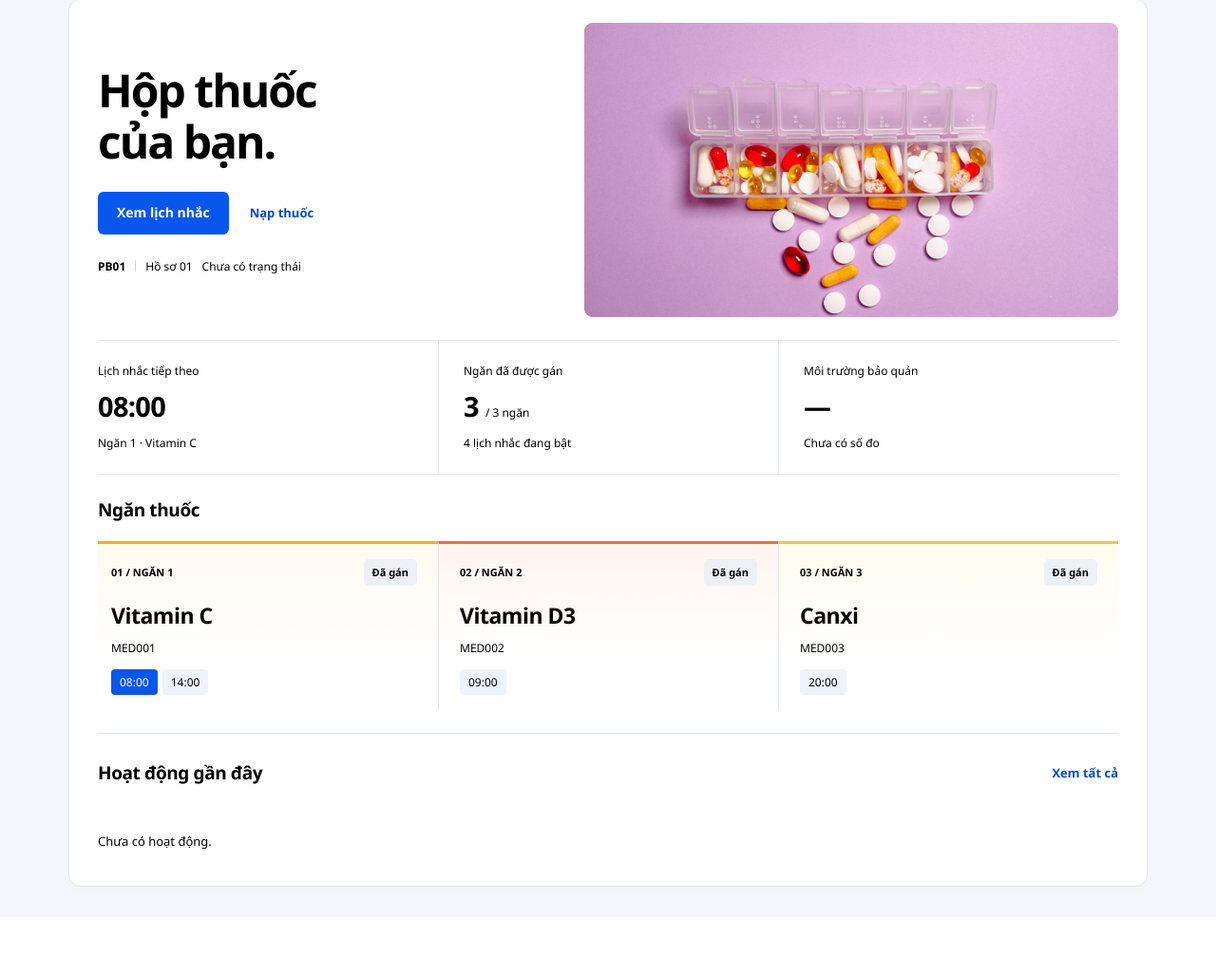
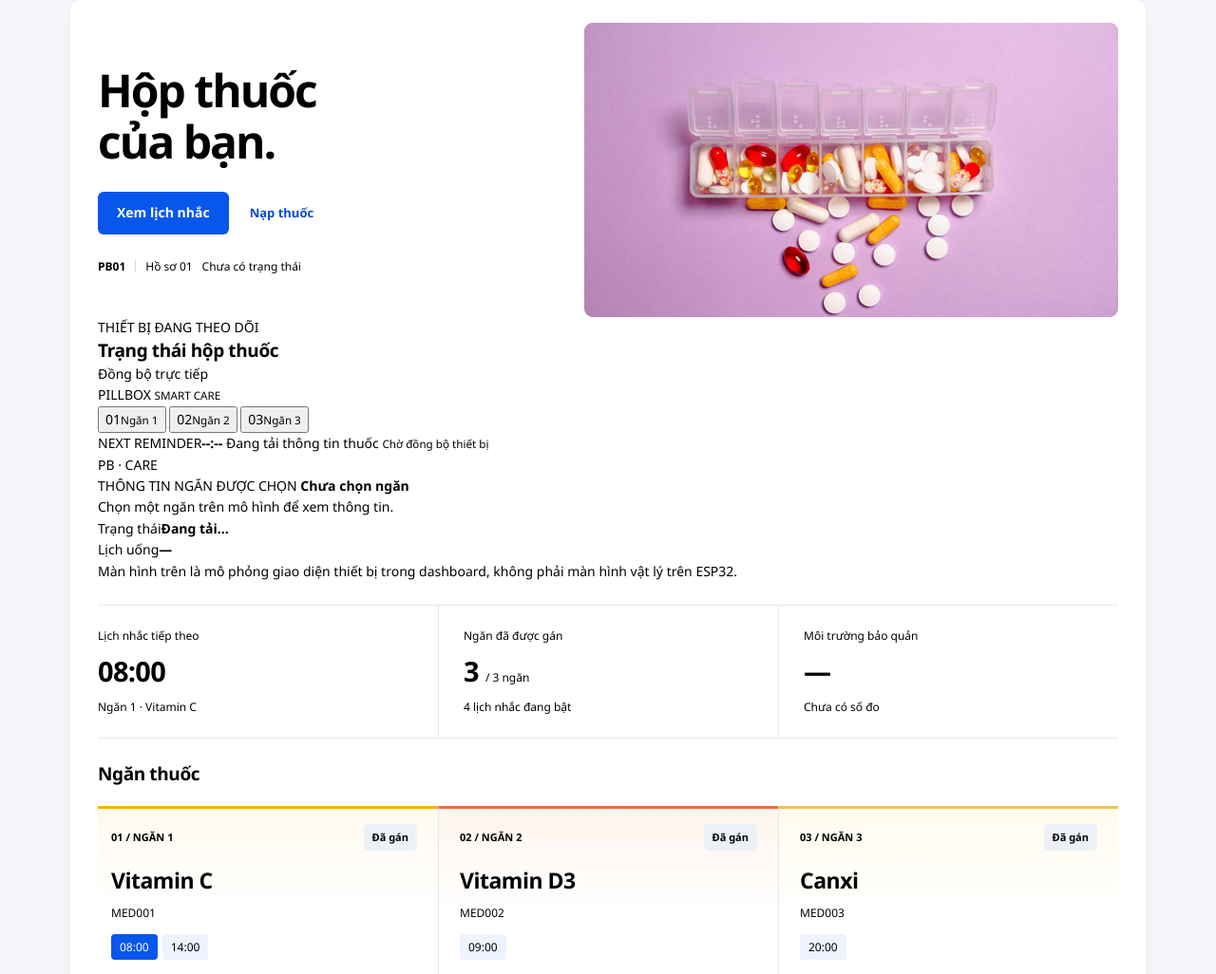
Before and after one commit to Mei-iwi/Pill_Box, a Flask app: page / in a window 1280 px wide. Shown: the part 151-1177 px from the top of the page at 95% size. Before the commit the page ends 1086 px from the top, so only its background shows below. Run offline with Flask 3, Linux system fonts and the light colour scheme; data comes from the database, SQL or seed files in the repository; data that the repository does not hold is empty.

Commit message:
Redesign dashboard structure with smart pillbox model and barcode scanner

```diff
--- a/gateway/templates/dashboard.html
+++ b/gateway/templates/dashboard.html
@@ -42,6 +42,39 @@
           </div>
           <div class="hero-art"><img src="/static/images/pill-organizer.jpg" alt="Hộp chia thuốc" width="1400" height="933" fetchpriority="high"></div>
         </section>
+        <section class="device-stage" aria-labelledby="device-stage-title">
+          <div class="device-stage-heading">
+            <div><span class="eyebrow">THIẾT BỊ ĐANG THEO DÕI</span><h2 id="device-stage-title">Trạng thái hộp thuốc</h2></div>
+            <span class="live-indicator"><i></i> Đồng bộ trực tiếp</span>
+          </div>
+          <div class="device-stage-layout">
+            <div class="pillbox-render" aria-label="Mô hình hộp thuốc 3D gồm ba ngăn">
+              <div class="pillbox-lid"><span>PILLBOX <small>SMART CARE</small></span></div>
+              <div class="pillbox-body">
+                <button class="pill-compartment compartment-one" data-pill-slot="1" aria-label="Chọn ngăn thuốc 1"><span class="compartment-index">01</span><span class="pill-shapes"><i></i><i></i><i></i></span><small id="model-slot-1">Ngăn 1</small></button>
+                <button class="pill-compartment compartment-two" data-pill-slot="2" aria-label="Chọn ngăn thuốc 2"><span class="compartment-index">02</span><span class="pill-shapes"><i></i><i></i><i></i></span><small id="model-slot-2">Ngăn 2</small></button>
+                <button class="pill-compartment compartment-three" data-pill-slot="3" aria-label="Chọn ngăn thuốc 3"><span class="compartment-index">03</span><span class="pill-shapes"><i></i><i></i><i></i></span><small id="model-slot-3">Ngăn 3</small></button>
+              </div>
+              <div class="pillbox-front">
+                <div class="virtual-display" aria-live="polite">
+                  <span class="display-kicker">NEXT REMINDER</span><strong id="model-display-time">--:--</strong>
+                  <span id="model-display-medication">Đang tải thông tin thuốc</span>
+                  <small id="model-display-slot">Chờ đồng bộ thiết bị</small>
+                </div>
+                <span class="front-mark">PB · CARE</span>
+              </div>
+            </div>
+            <aside class="device-readout">
+              <span class="eyebrow">THÔNG TIN NGĂN ĐƯỢC CHỌN</span>
+              <strong id="model-selected-name">Chưa chọn ngăn</strong>
+              <p id="model-selected-code">Chọn một ngăn trên mô hình để xem thông tin.</p>
+              <div class="readout-rule"></div>
+              <div class="readout-row"><span>Trạng thái</span><strong id="model-selected-state">Đang tải…</strong></div>
+              <div class="readout-row"><span>Lịch uống</span><strong id="model-selected-time">—</strong></div>
+              <p class="model-disclaimer">Màn hình trên là mô phỏng giao diện thiết bị trong dashboard, không phải màn hình vật lý trên ESP32.</p>
+            </aside>
+          </div>
+        </section>
         <section class="metrics" aria-label="Thông tin nhanh">
           <article class="metric"><span class="metric-label">Lịch nhắc tiếp theo</span><strong id="next-time">—</strong><span id="next-reminder" class="metric-note">Đang tải lịch nhắc</span></article>
           <article class="metric"><span class="metric-label">Ngăn đã được gán</span><strong id="assigned-count">—<small>/ 3 ngăn</small></strong><span id="assignment-note" class="metric-note">Đang tải thông tin</span></article>
@@ -77,10 +110,17 @@
         <img class="refill-photo" src="/static/images/medication-container.jpg" alt="Hộp đựng và sắp xếp thuốc" width="1200" height="800" loading="lazy">
         <div class="section-heading"><div><h2>Xác minh thuốc</h2></div></div>
         <form id="refill-form" onsubmit="verifyRefill(event)">
-          <div class="form-grid"><label id="actor-field">Mã người chăm sóc<input id="actor" value="NURSE01" required autocomplete="off"></label><label>Mã người dùng<input id="patient" value="P001" required autocomplete="off"></label><label>Ngăn thuốc<select id="slot"><option value="1">Ngăn 1</option><option value="2">Ngăn 2</option><option value="3">Ngăn 3</option></select></label><label>Mã trên bao bì<input id="medication" placeholder="Nhập hoặc quét mã" required autocomplete="off"></label></div>
+          <div class="form-grid"><label id="actor-field">Mã người chăm sóc<input id="actor" value="NURSE01" required autocomplete="off"></label><label>Mã người dùng<input id="patient" value="P001" required autocomplete="off"></label><label>Ngăn thuốc<select id="slot"><option value="1">Ngăn 1</option><option value="2">Ngăn 2</option><option value="3">Ngăn 3</option></select></label><label>Mã trên bao bì
+            <div class="barcode-entry"><input id="medication" placeholder="Nhập mã hoặc quét barcode" required autocomplete="off"><button class="button secondary scan-trigger" id="scan-barcode" type="button">Quét mã</button></div>
+          </label></div>
           <div id="refill-context" class="refill-context">Hộp PB01 · Ngăn 1 · MED001</div>
           <div class="form-actions"><button class="button primary" type="submit">Xác minh mã</button><button class="button secondary" id="authorize-refill" type="button" onclick="authorizeRefill()" disabled>Bắt đầu nạp</button><button class="button secondary" id="confirm" type="button" onclick="confirmRefill()" disabled>Xác nhận nạp</button><button class="text-button" id="end-refill" type="button" onclick="endRefill()" disabled>Kết thúc phiên</button></div>
         </form>
+        <div id="scanner-panel" class="scanner-panel" hidden>
+          <div class="scanner-heading"><strong>Quét barcode thuốc</strong><button type="button" class="text-button" id="stop-scan">Đóng camera</button></div>
+          <video id="barcode-video" playsinline muted aria-label="Hình ảnh camera để quét barcode"></video>
+          <p id="scanner-status" class="section-note" role="status">Đưa mã vạch vào khung hình.</p>
+        </div>
         <p id="refill-result" class="inline-message" role="status" hidden></p>
         <p id="refill-session" class="inline-message" role="status" hidden></p>
       </section>
@@ -113,6 +153,6 @@
   </main>
 
   <dialog id="settings-dialog"><div class="dialog-heading"><h2>Truy cập hệ thống</h2><button id="settings-close" class="icon-button" aria-label="Đóng">×</button></div><p id="session" class="section-note">Đang kiểm tra kết nối…</p><label>Khóa truy cập API<input id="access-token" type="password" autocomplete="off" placeholder="Nhập khóa cá nhân"></label><button id="login" class="button primary">Kết nối</button><p id="login-result" class="inline-message" role="status" aria-live="polite" hidden></p></dialog>
-  <script src="/static/dashboard.js?v=lab-integration-4"></script>
+  <script src="/static/dashboard.js?v=taste-redesign-1"></script>
 </body>
 </html>
```
